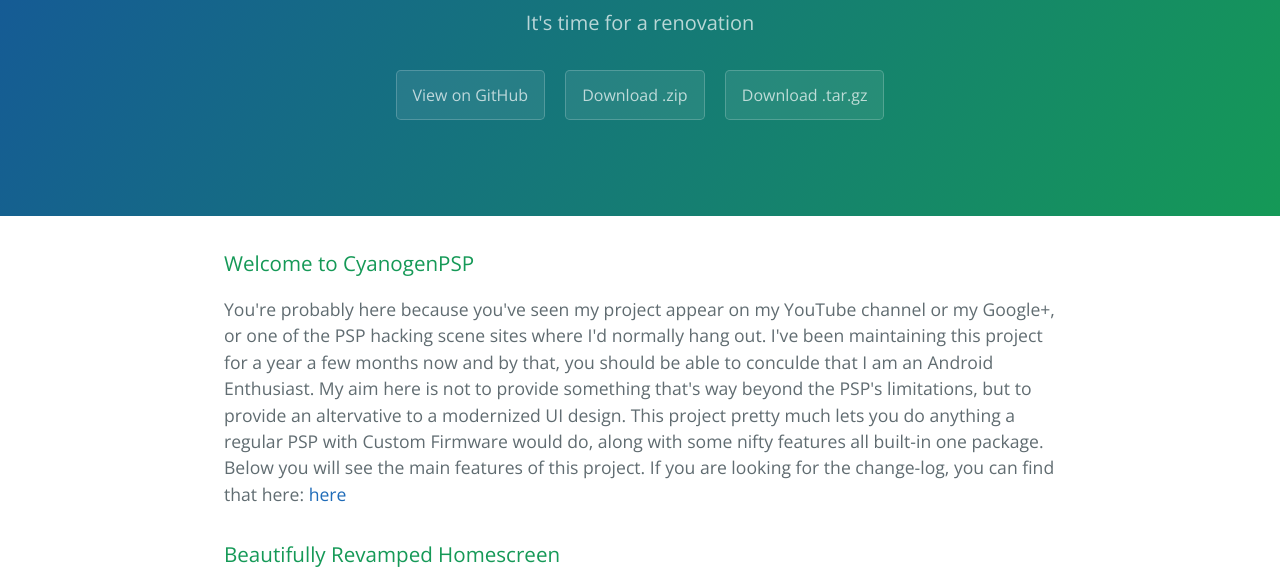
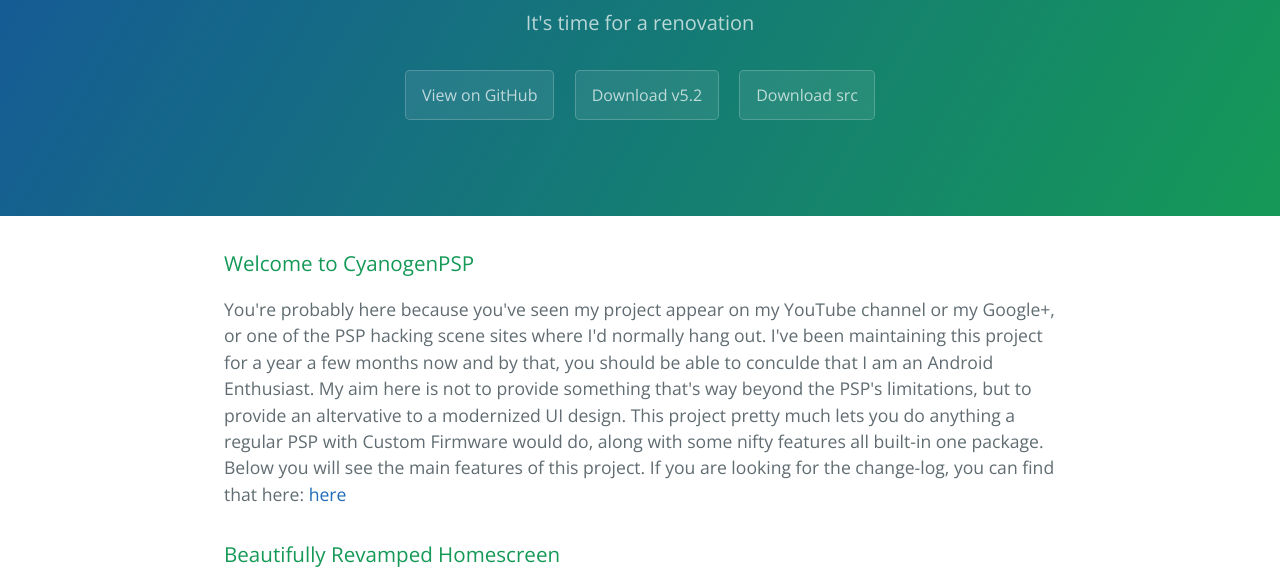
Before and after one commit to omarmc9203/CyanogenPSP, a plain HTML site: page index.html in a window 1280 px wide. Shown: the part 167-750 px from the top of the page. Drawn offline with nearby package versions, Linux system fonts and the light colour scheme.

Commit message:
Update index.html

```diff
--- a/index.html
+++ b/index.html
@@ -14,8 +14,8 @@
       <h1 class="project-name">CyanogenPSP</h1>
       <h2 class="project-tagline">It&#39;s time for a renovation</h2>
       <a href="https://github.com/joel16/CyanogenPSP" class="btn">View on GitHub</a>
-      <a href="https://github.com/joel16/CyanogenPSP/zipball/master" class="btn">Download .zip</a>
-      <a href="https://github.com/joel16/CyanogenPSP/tarball/master" class="btn">Download .tar.gz</a>
+      <a href="https://mega.nz/#!LEIjDQIL!vC7HQk7fzrm9BbkfAUeNqqxgCSy1wtSGMFQClPLiKRg" class="btn">Download v5.2</a>
+      <a href="https://github.com/joel16/CyanogenPSP/zipball/master" class="btn">Download src</a>
     </section>
 
     <section class="main-content">
```
